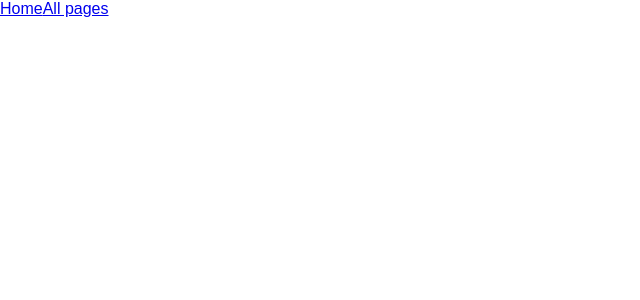
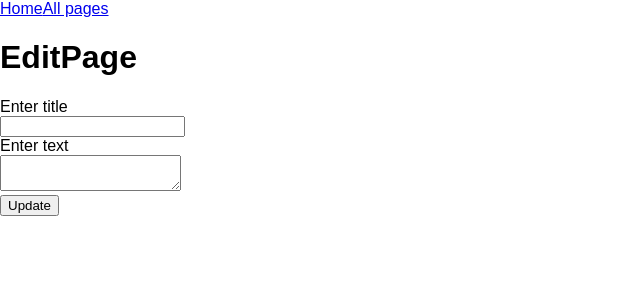
Before and after one commit to learning-to-fly/telefunken, a React app in the folder reactapp/: page /edit/1 in a window 1280 px wide. Shown: the top 300 px of the page, without its empty margins (0-640 px from the left). Built offline with nearby package versions, Linux system fonts and the light colour scheme; no server answers.

Commit message:
update page

```diff
--- a/reactapp/src/App.js
+++ b/reactapp/src/App.js
@@ -4,6 +4,7 @@ import { BrowserRouter, Route, NavLink } from 'react-router-dom';
 import Form from './components/Form/Form';
 import Pages from './components/Pages/Pages';
 import Page from './components/Page/Page';
+import EditPage from './components/EditPage/EditPage';
 
 class App extends Component {
   render() {
@@ -18,6 +19,7 @@ class App extends Component {
                 <Route path="/pages" component = { Pages } />
                 <Route path="/" exact component = { Form } />
                 <Route path="/page/:id" component = { Page } />
+                <Route path="/edit/:id" component = { EditPage } />
             </div>
         </BrowserRouter>
     );
--- /dev/null
+++ b/reactapp/src/components/EditButton/EditButton.css
@@ -0,0 +1,3 @@
+.EditButton{
+    cursor: pointer;
+}
--- /dev/null
+++ b/reactapp/src/components/EditButton/EditButton.js
@@ -0,0 +1,9 @@
+import React from 'react';
+import { Link } from 'react-router-dom';
+import classes from './EditButton.css';
+
+const editButton = (props) => {
+    return(<Link to={'/edit/'+ props.page_id}  className={classes.EditButton}>Edit Page</Link>);
+
+};
+export default editButton;
--- /dev/null
+++ b/reactapp/src/components/EditPage/EditPage.js
@@ -0,0 +1,73 @@
+import React, {Component} from 'react';
+import axios from 'axios';
+
+class Page extends Component{
+    state = {
+        updatedFormStore: {},
+
+    }
+    componentDidMount () {
+        // /page/ID
+
+        axios.get('/page/'+this.props.match.params.id)
+        .then(response => {
+            this.setState({updatedFormStore: response.data});
+        });
+
+
+    }
+    handlerChange = (event) => {
+        const updatedFormStore = {
+          ...this.state.updatedFormStore
+        };
+        updatedFormStore[event.target.name] = event.target.value;
+
+        this.setState({ updatedFormStore : updatedFormStore  });
+      };
+      handlerPostData = (event) => {
+        event.preventDefault();
+        console.log(this.state.formStore);
+
+        axios.put( '/page', this.state.updatedFormStore )
+        .then( response => {
+            //this.setState( { loading: false } );
+            //this.props.history.push( '/' );
+        } )
+        .catch( error => {
+            //this.setState( { loading: false } );
+        } );
+      }
+    render(){
+        return(
+            <div>
+                <h1>EditPage</h1>
+
+                <div className="first_form">
+                    <form id="first_form">
+                    <div className="form_line">
+                        <label>Enter title</label>
+                        <div className="input">
+                        <input type="text" onChange={this.handlerChange} name="title"  value={this.state.updatedFormStore.title} />
+                        </div>
+                    </div>
+                    <div className="form_line">
+                        <label>Enter text</label>
+                        <div className="textarea">
+                        <textarea name="text" onChange={this.handlerChange}  value={this.state.updatedFormStore.text} ></textarea>
+                        </div>
+                        </div>
+                        <div className="form_line">
+                        <div className="submit">
+                            <button type="submit" form="first_form" onClick = {this.handlerPostData}>Update</button>
+                        </div>
+                        </div>
+                    </form>
+                </div>
+            </div>
+        );
+    }
+
+
+
+}
+export default Page;
--- a/reactapp/src/components/Page/Page.js
+++ b/reactapp/src/components/Page/Page.js
@@ -1,9 +1,11 @@
 import React, {Component} from 'react';
+import EditButton from '../EditButton/EditButton';
 import axios from 'axios';
 
 class Page extends Component{
     state = {
-        activePage: {}
+        activePage: {},
+        editMode: false
     }
     componentDidMount () {
         // /page/ID
@@ -19,6 +21,7 @@ class Page extends Component{
     render(){
         return(
             <div>
+                <EditButton page_id={this.state.activePage._id} />
                 <h1>Page</h1>
                 <h5>{this.state.activePage.title}</h5>
                 <div>{this.state.activePage.text}</div>
```
Also changed, not shown: 11 other files (tests, documents, lock files or other folders). Lines whose indentation alone changed are shown as unchanged.
